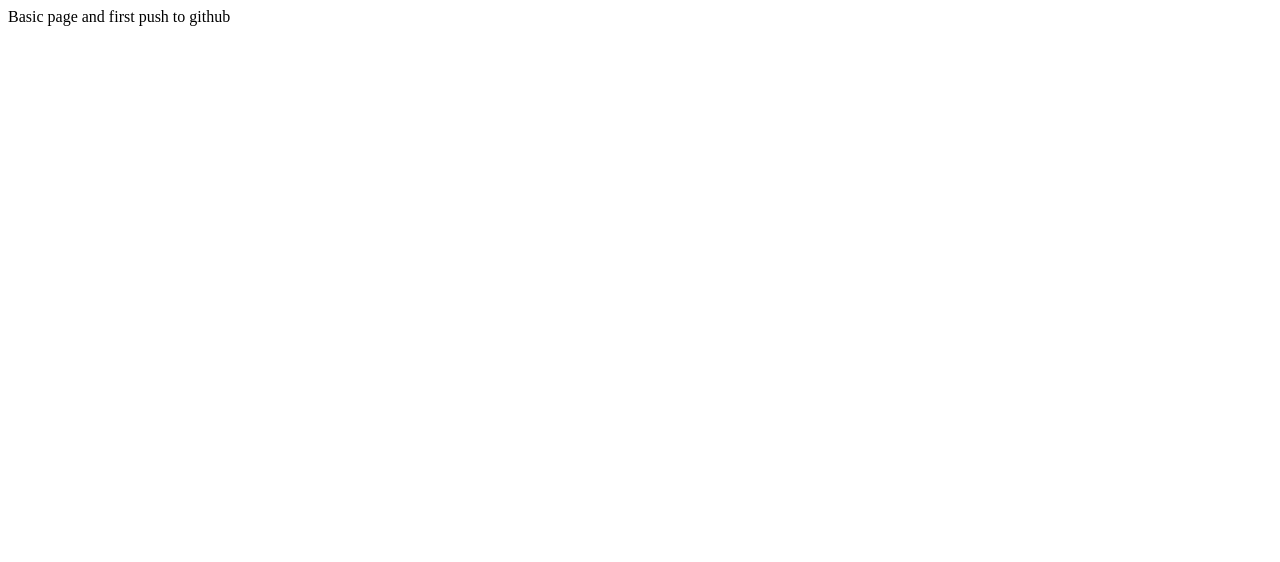
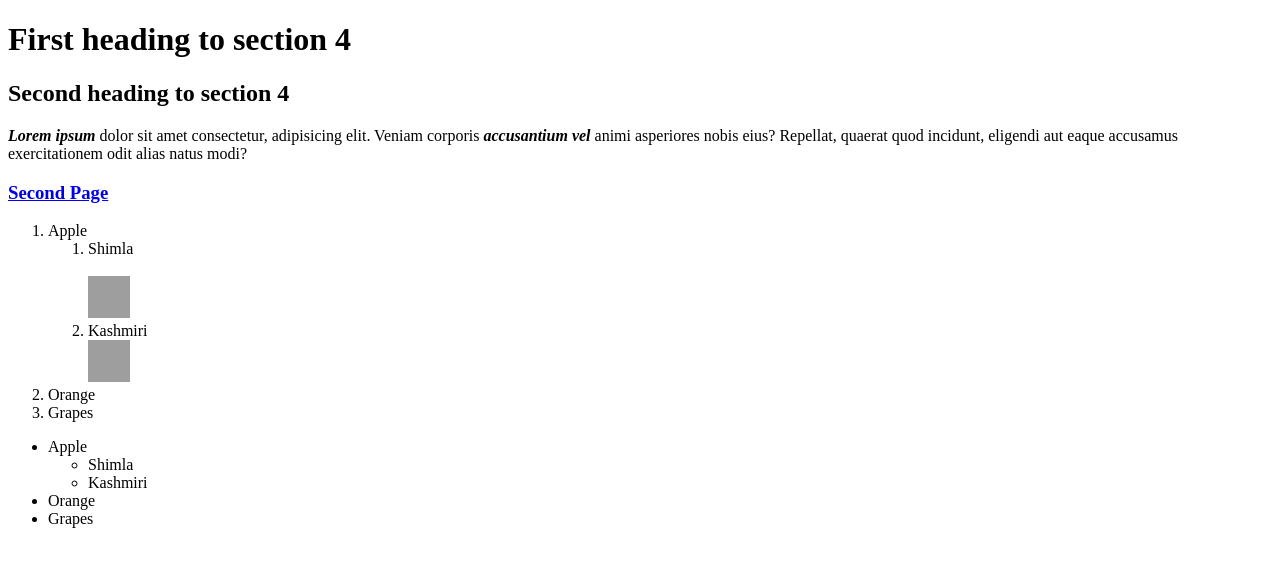
Before and after one commit to dhruvshetty0103/html-web-dev, a plain HTML site: page index.html in a window 1280 px wide. Drawn offline with Linux system fonts and the light colour scheme; grey boxes are pictures that could not be loaded.

Commit message:
Section-4:HTML 5 finished

```diff
--- a/index.html
+++ b/index.html
@@ -4,6 +4,46 @@
     <title>My learning Journey</title>
   </head>
   <body>
-    Basic page and first push to github
+    <h1>First heading to section 4</h1>
+    <h2>Second heading to section 4</h2>
+    <p>
+      <b><i>Lorem ipsum</i></b> dolor sit amet consectetur, adipisicing elit.
+      Veniam corporis <strong><em>accusantium vel</em></strong> animi asperiores
+      nobis eius? Repellat, quaerat quod incidunt, eligendi aut eaque accusamus
+      exercitationem odit alias natus modi?
+    </p>
+
+    <a href="secondPage.html"><h3>Second Page</h3></a>
+    <ol>
+      <li>Apple</li>
+      <ol>
+        <li>Shimla</li>
+        <br />
+        <img
+          src="https://www.maatarafruitscompany.com/wp-content/uploads/2022/01/WhatsApp-Image-2022-01-11-at-16.53.57-1.jpeg"
+          alt="Apples picture"
+          width="42px"
+          height="42px"
+        />
+        <li>Kashmiri</li>
+        <img
+          src="https://5.imimg.com/data5/WV/XU/MY-41533060/shimla-apple-500x500.jpg"
+          alt="Kashmiri Apples"
+          width="42px"
+          height="42px"
+        />
+      </ol>
+      <li>Orange</li>
+      <li>Grapes</li>
+    </ol>
+    <ul>
+      <li>Apple</li>
+      <ul>
+        <li>Shimla</li>
+        <li>Kashmiri</li>
+      </ul>
+      <li>Orange</li>
+      <li>Grapes</li>
+    </ul>
   </body>
 </html>
```
Also changed, not shown: secondPage.html (added, +10 -0 lines).
